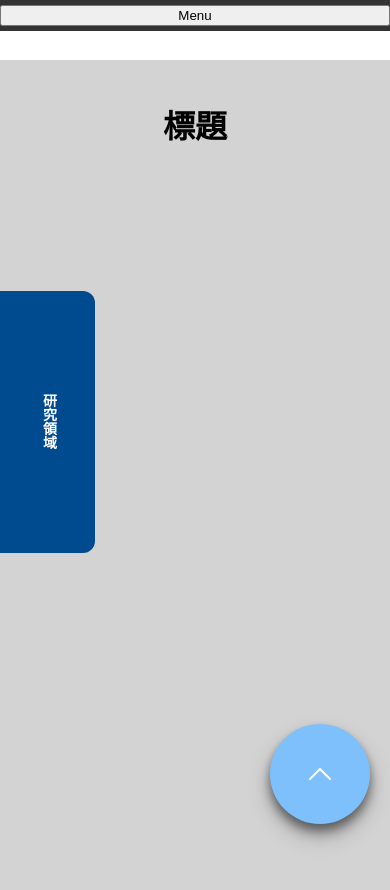
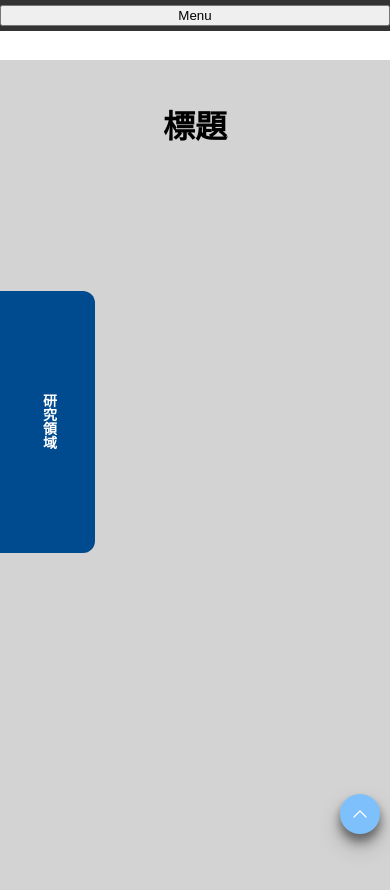
Before and after one commit to linnaijun/HCIwebsite, a React (Create React App) app: page / in a window 390 px wide. Shown: the top 890 px of the page. Built offline with nearby package versions, Linux system fonts and the light colour scheme.

Commit message:
Update App.css

```diff
--- a/src/App.css
+++ b/src/App.css
@@ -182,8 +182,28 @@
   }
 
   .scrollToTopButton {
-    width: 100px;
-    height: 100px;
+    width: 40px; /* 在小裝置上減小按鈕大小 */
+    height: 40px; /* 在小裝置上減小按鈕大小 */
+    bottom: 10px; /* 在小裝置上調整位置 */
+    right: 10px; /* 在小裝置上調整位置 */
+    padding: 8px; /* 在小裝置上調整内距 */
+    /* 可以考慮調整字型大小、box-shadow 等，依據需要 */
+  }
+
+  .scrollToTopButton:hover {
+    width: 50px; /* 在小裝置上的懸停大小 */
+    height: 50px; /* 在小裝置上的懸停大小 */
+    bottom: 15px; /* 在小裝置上的懸停位置 */
+    right: 5px; /* 在小裝置上的懸停位置 */
+    /* 根據需要調整其他樣式 */
+  }
+
+  .scrollToTopButton:active {
+    width: 25px; /* 在小裝置上的懸停大小 */
+    height: 25px; /* 在小裝置上的懸停大小 */
+    bottom: 15px; /* 在小裝置上的懸停位置 */
+    right: 15px;
+    /* 根據需要調整按下狀態的樣式 */
   }
   .menuButton {
     display: block; /* 在小屏幕上顯示菜單按鈕 */
@@ -213,9 +233,29 @@
 
 
   .scrollToTopButton {
-    width: 120px;
-    height: 120px;
+    width: 45px; /* 在平板上調整按鈕大小 */
+    height: 45px; /* 在平板上調整按鈕大小 */
+    bottom: 15px; /* 在平板上調整位置 */
+    right: 15px; /* 在平板上調整位置 */
+    padding: 9px; /* 在平板上調整内距 */
+    /* 可以根據需要調整其他樣式 */
   }
+
+  .scrollToTopButton:hover {
+    width: 55px; /* 在平板上的懸停大小 */
+    height: 55px; /* 在平板上的懸停大小 */
+    bottom: 20px; /* 在平板上的懸停位置 */
+    right: 10px; /* 在平板上的懸停位置 */
+    /* 根據需要調整其他樣式 */
+  }
+
+  .scrollToTopButton:active {
+    width: 35px; /* 在平板上的懸停大小 */
+    height: 35px; /* 在平板上的懸停大小 */
+    bottom: 20px; /* 在平板上的懸停位置 */
+    right: 20px; /* 在平板上的懸停位置 */
+    /* 根據需要調整其他樣式 */
+    }
 }
 
 
```
